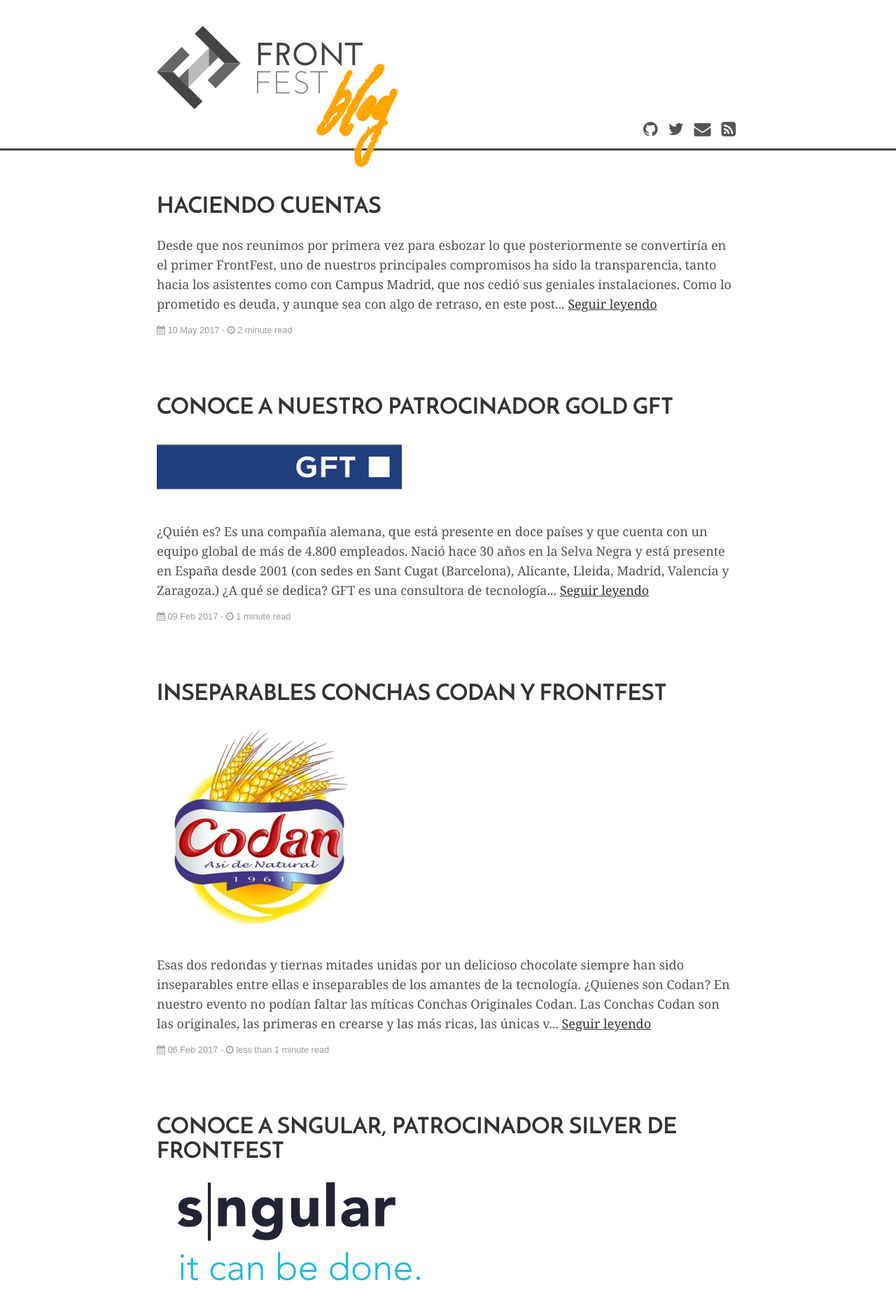
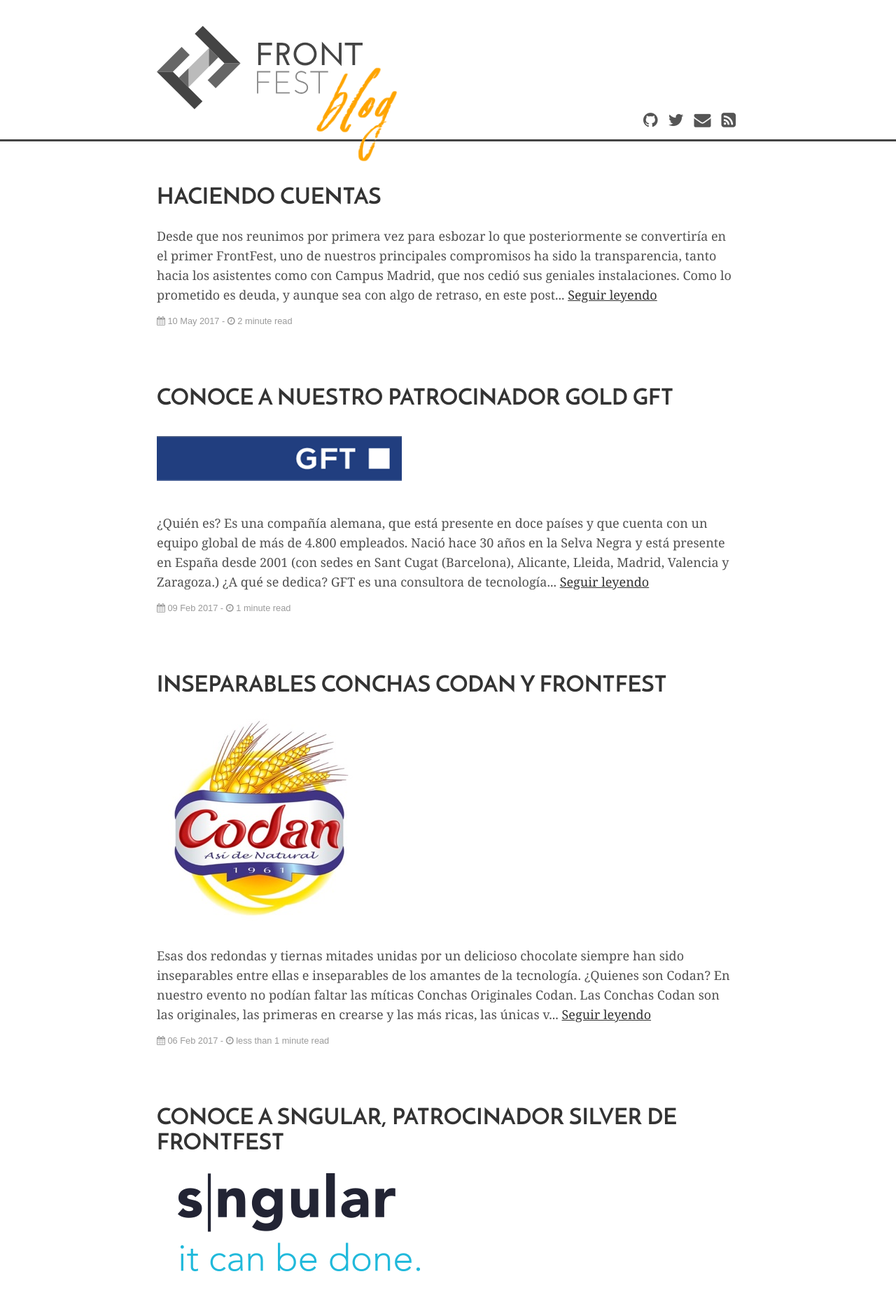
Before and after one commit to frontfest/blog, a Jekyll site: the page built from index.html, in a window 1280 px wide. Shown: the top 1860 px of the page at 70% size. Built offline with Jekyll 4.4.1, drawn with Linux system fonts in a browser that asks for light colours; some web fonts are replaced; the list of posts is cut into pages by our own code.

Commit message:
Load image instead of additional typeface to show 'blog' header

```diff
--- a/_includes/head.html
+++ b/_includes/head.html
@@ -13,9 +13,8 @@
 
   <link rel="stylesheet" href="{{ site.github.url }}/assets/css/main.css">
   <link rel="stylesheet" href="{{ site.github.url }}/assets/css/syntax.css">
-  <!-- RSS-v2.0
+
   <link href="{{ site.github.url }}/feed.xml" type="application/rss+xml" rel="alternate" title="{{ site.data.settings.title }} | {{ site.data.settings.tagline }}"/>
-  //-->
 
   <link rel="stylesheet" href="{{ site.github.url }}/assets/css/font-awesome.min.css">
 
--- a/_includes/header.html
+++ b/_includes/header.html
@@ -3,7 +3,7 @@
     <h3 class="masthead-title">
       <div class="masthead-title-left">
         <a href="{{ site.github.url }}/"><img src="{{ site.github.url }}/assets/img/frontfest.svg"></a>
-        <small class="masthead-subtitle">{{ site.data.settings.tagline }}</small>
+        <img class="blog-logo" src="{{ site.github.url }}/assets/img/blog.png">
       </div>
       {% include menu.html %}
     </h3>
--- a/assets/css/main.css
+++ b/assets/css/main.css
@@ -7,11 +7,6 @@
   font-family: 'JosefinSans';
   src: url('../fonts/JosefinSans-Bold.woff2');
   font-weight: bold;
-}
-
-@font-face {
-  font-family: 'Bellatrix';
-  src: url('../fonts/bellatrix.woff2');
 }
 
 /*
@@ -134,6 +129,14 @@
   color: orange;
   margin-top: 110px;
   margin-left: -50px;
+  font-weight: normal;
+}
+
+.masthead-title .blog-logo {
+  position: absolute;
+  height: 140px;
+  margin-top: 56px;
+  margin-left: 225px;
 }
 
 /*
```
Also changed, not shown: assets/img/blog.png (added).
